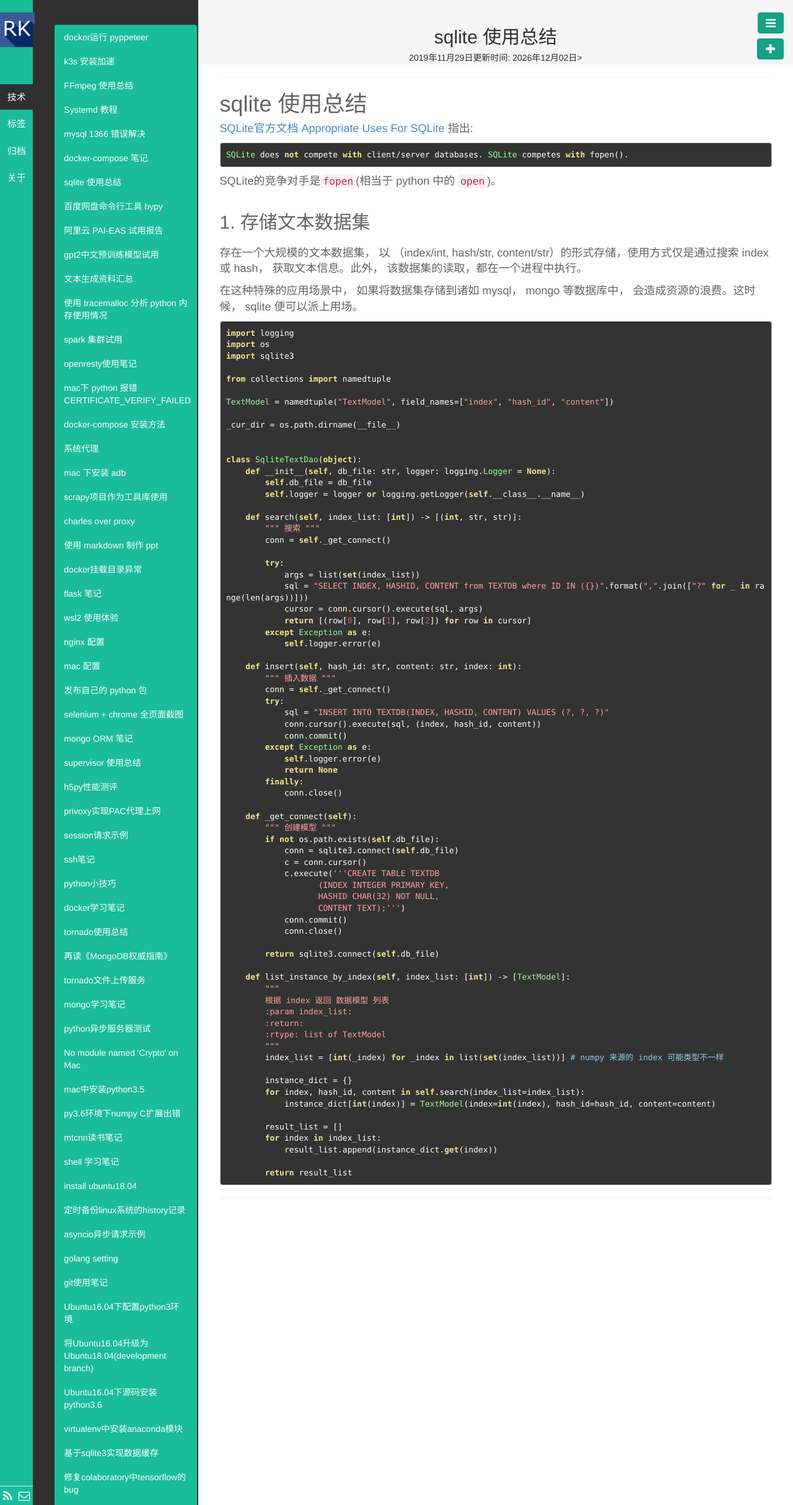
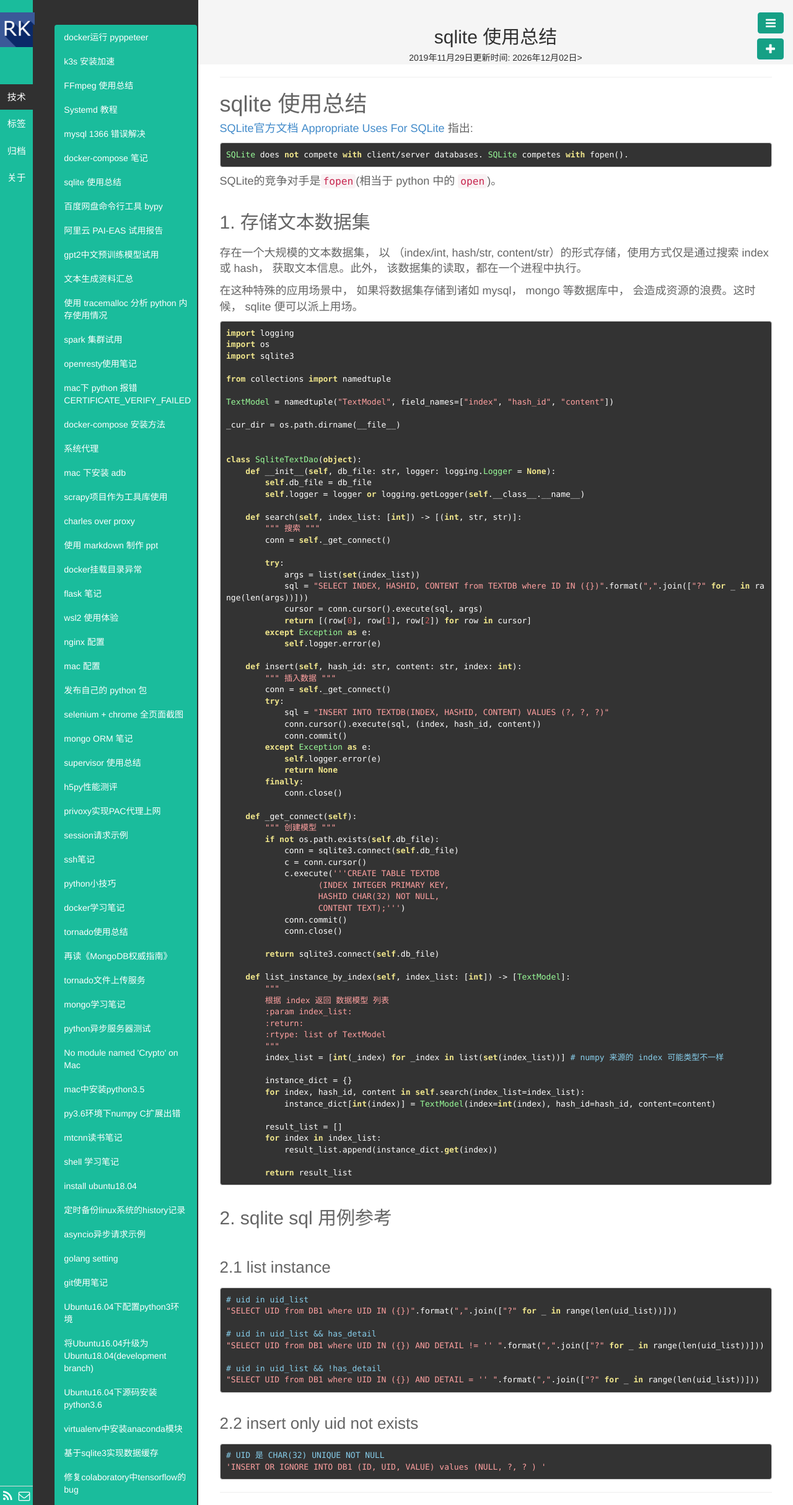
Before and after one commit to fengrk/frkhit.github.io, a Jekyll site: the page built from _posts/blog/2019-11-29-sqlite_note.md, in a window 1280 px wide. Shown: the whole page at 62% size. Built offline with Jekyll 4.4.1, drawn with Linux system fonts in a browser that asks for light colours.

Commit message:
update: sqlite note

````diff
--- a/_posts/blog/2019-11-29-sqlite_note.md
+++ b/_posts/blog/2019-11-29-sqlite_note.md
@@ -100,3 +100,27 @@ class SqliteTextDao(object):
         return result_list
 
 ```
+
+## 2. sqlite sql 用例参考
+
+### 2.1 list instance
+
+```
+# uid in uid_list
+"SELECT UID from DB1 where UID IN ({})".format(",".join(["?" for _ in range(len(uid_list))]))
+
+# uid in uid_list && has_detail
+"SELECT UID from DB1 where UID IN ({}) AND DETAIL != '' ".format(",".join(["?" for _ in range(len(uid_list))]))
+
+# uid in uid_list && !has_detail
+"SELECT UID from DB1 where UID IN ({}) AND DETAIL = '' ".format(",".join(["?" for _ in range(len(uid_list))]))
+
+```
+
+### 2.2 insert only uid not exists
+
+```
+# UID 是 CHAR(32) UNIQUE NOT NULL
+'INSERT OR IGNORE INTO DB1 (ID, UID, VALUE) values (NULL, ?, ? ) '
+
+```
````
